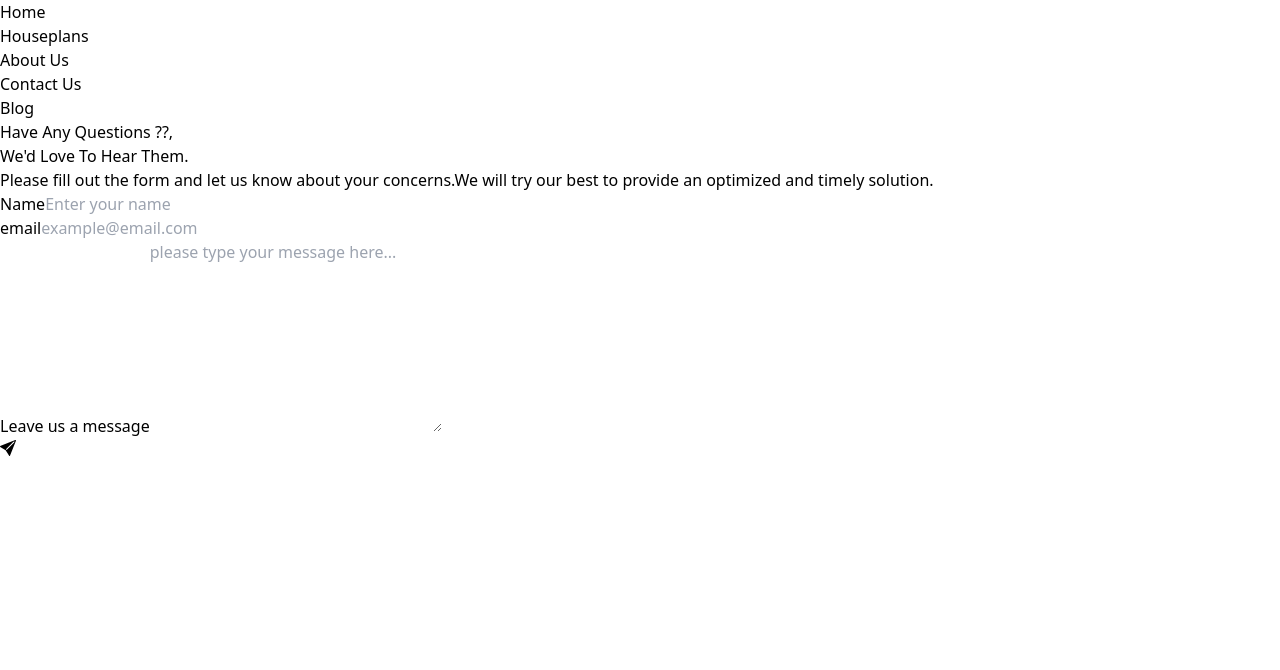
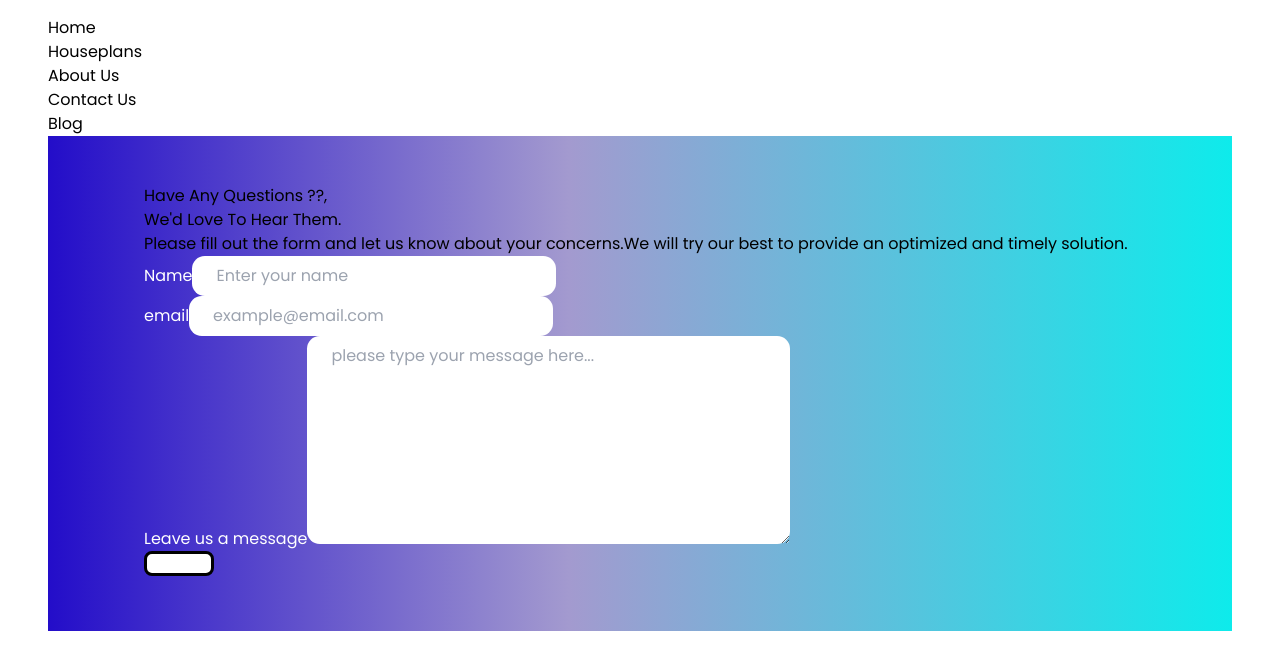
Before and after one commit to Abogeerick/housing-project, a React (Vite) app: page /contact in a window 1280 px wide. Shown: the top 670 px of the page. Built offline with nearby package versions, Linux system fonts and the light colour scheme.

Commit message:
Added styling to the contact us page

```diff
--- a/src/ContactUs.jsx
+++ b/src/ContactUs.jsx
@@ -70,11 +70,6 @@ function ContactUs() {
               placeholder="example@email.com"
               required
             />
-            {/* {emailError && (
-              <small className="error absolute bottom-[-.3rem] right-0 text-sm text-orange-600">
-                Invalid email address
-              </small>
-            )} */}
           </div>
           <div className="formControl">
             <label htmlFor="message">Leave us a message</label>
--- a/src/index.css
+++ b/src/index.css
@@ -1,3 +1,112 @@
+@import url("https://fonts.googleapis.com/css2?family=Poppins:wght@400;500;700&family=Share+Tech+Mono&display=swap");
 @tailwind base;
 @tailwind components;
 @tailwind utilities;
+
+@layer components {
+  .nav-blocks {
+    @apply flex items-center gap-2 cursor-pointer;
+  }
+  .nav-icons {
+    @apply w-6 h-6;
+  }
+  .card-details {
+    @apply flex justify-between py-2 px-3;
+  }
+  .product-card {
+    @apply w-[17rem] rounded-md bg-gray-200 cursor-pointer transition ease-in-out delay-150 hover:scale-105;
+  }
+  .footer-li {
+    @apply cursor-pointer flex flex-col justify-items-start;
+  }
+  .map-ul {
+    @apply pt-4;
+  }
+  .navbar-badge {
+    @apply absolute bottom-5 left-4 inline-flex items-center rounded-lg bg-purple-500 px-2 py-1 text-xs font-medium text-white ring-1 ring-inset ring-gray-500/10;
+  }
+  .formControl {
+    @apply flex flex-col gap-3 pb-5;
+  }
+  .foot-icons {
+    @apply hover:text-indigo-500;
+  }
+  .foot-head {
+    @apply font-bold underline underline-offset-8;
+  }
+  .wishlist-th {
+    @apply px-3 py-2;
+  }
+  .wishlist-td {
+    @apply px-3 py-2 text-sm;
+  }
+  .wishlist-action {
+    @apply text-sm text-white font-semibold flex flex-col items-center py-2 w-full rounded-sm mb-2 hover:scale-110 transition-all ease-in-out duration-300;
+  }
+}
+
+svg,
+img {
+  display: block;
+  max-width: 100%;
+}
+
+:root {
+  --contact: linear-gradient(
+    90deg,
+    rgb(35, 13, 201) 0%,
+    rgba(163, 154, 207, 1) 44%,
+    rgb(14, 235, 235) 100%
+  );
+}
+
+body {
+  max-width: 1650px;
+  padding: 1rem 3rem;
+  margin: auto;
+  min-height: 100vh;
+  font-family: poppins;
+}
+
+.product-image {
+  height: 18rem;
+}
+.prod-image {
+  width: 100%;
+  height: 100%;
+  object-fit: cover;
+}
+
+.contact {
+  background-image: var(--contact);
+  padding: 3rem 6rem;
+}
+
+.contactForm label {
+  color: white;
+}
+
+.formControl input,
+textarea {
+  font-family: inherit;
+  padding: 0.5rem 1.5rem;
+  border-radius: 0.8rem;
+  outline: transparent;
+  border: none;
+}
+
+.form-btn {
+  padding: 0.6rem 2rem;
+  background: #fff;
+  border: 3px solid black;
+  border-radius: 0.5rem;
+  cursor: pointer;
+}
+
+.about-cart {
+  max-width: 30rem;
+}
+
+.about-img {
+  width: 100%;
+}
```
Also changed, not shown: package.json (+11 -1 lines), 1 other file (tests, documents, lock files or other folders).
